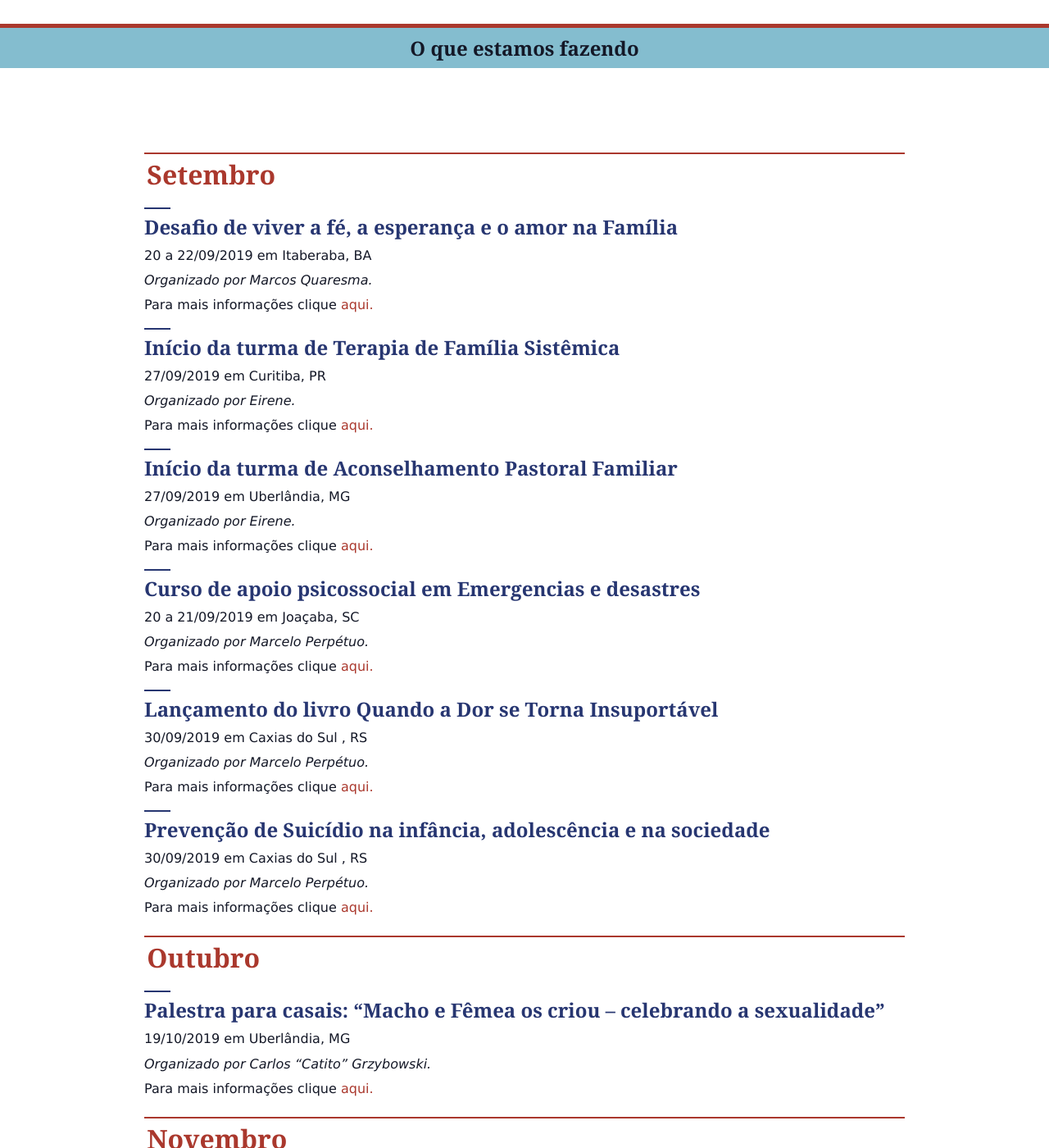
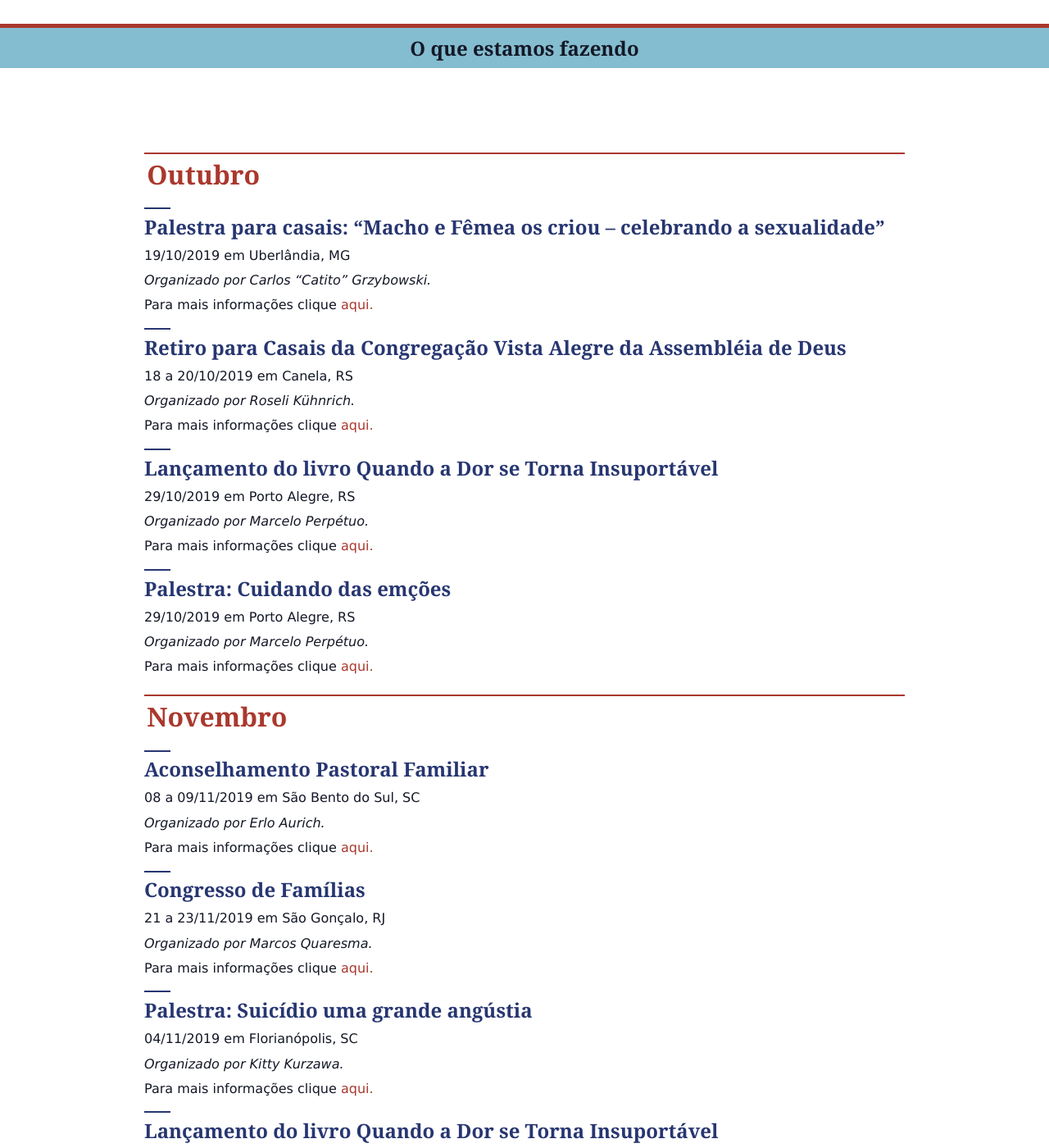
Before and after one commit to eirenedobrasil/eirenedobrasil.github.io, a Jekyll site: the page built from index.html, in a window 1280 px wide and 1400 px high, scrolled down 1672 px. Shown: the whole window at 82% size. Built offline with Jekyll 4.4.1, drawn with Linux system fonts in a browser that asks for light colours; some web fonts are replaced; some of the changed text lies outside the part shown.

Commit message:
Agenda update

```diff
--- a/_data/agenda.csv
+++ b/_data/agenda.csv
@@ -9,3 +9,9 @@ date,curso,local,cidade,estado,owner,link
 20 a 21/09/2019,Curso de apoio psicossocial em Emergencias e desastres,UNOESC,Joaçaba,SC,Marcelo Perpétuo,mailto:perpetuomarcelo@yahoo.com.br
 30/09/2019,Lançamento do livro Quando a Dor se Torna Insuportável,Câmara de vereadores,Caxias do Sul ,RS,Marcelo Perpétuo,mailto:perpetuomarcelo@yahoo.com.br
 30/09/2019,"Prevenção de Suicídio na infância, adolescência e na sociedade",Câmara de vereadores,Caxias do Sul ,RS,Marcelo Perpétuo,mailto:perpetuomarcelo@yahoo.com.br
+21 a 23/11/2019,Congresso de Famílias,Igreja Congregacional de Vila Paraíso,São Gonçalo,RJ,Marcos Quaresma,mailto:mr.quaresma@hotmail.com
+04/11/2019,Palestra: Suicídio uma grande angústia,Escola Estadual Mauro Ramos,Florianópolis,SC,Kitty Kurzawa,mailto:kittykurzawa@gmail.com
+04/11/2019,Lançamento do livro Quando a Dor se Torna Insuportável,Escola Estadual Mauro Ramos,Florianópolis,SC,Kitty Kurzawa,mailto:kittykurzawa@gmail.com
+18 a 20/10/2019,Retiro para Casais da Congregação Vista Alegre da Assembléia de Deus,Hotel Lage de Pedra,Canela,RS,Roseli Kühnrich,mailto:renovatium@gmail.com
+29/10/2019,Lançamento do livro Quando a Dor se Torna Insuportável,Passo da Areia – Igreja Batista ,Porto Alegre,RS,Marcelo Perpétuo,mailto:perpetuomarcelo@yahoo.com.br
+29/10/2019,Palestra: Cuidando das emções,Passo da Areia – Igreja Batista,Porto Alegre,RS,Marcelo Perpétuo,mailto:perpetuomarcelo@yahoo.com.br
--- a/index.html
+++ b/index.html
@@ -43,12 +43,6 @@ type: index
       <div class="box --hidden --anchor">
 
       <div class="agenda">
-        <h1>Setembro</h1>
-        {% for agenda in site.data.agenda %}
-          {% if agenda.date contains "/09/" %}
-          {% include agenda.html %}
-          {% endif %}
-        {% endfor %}
         <h1>Outubro</h1>
         {% for agenda in site.data.agenda %}
           {% if agenda.date contains "/10/" %}
```
Also changed, not shown: 1 other file.
